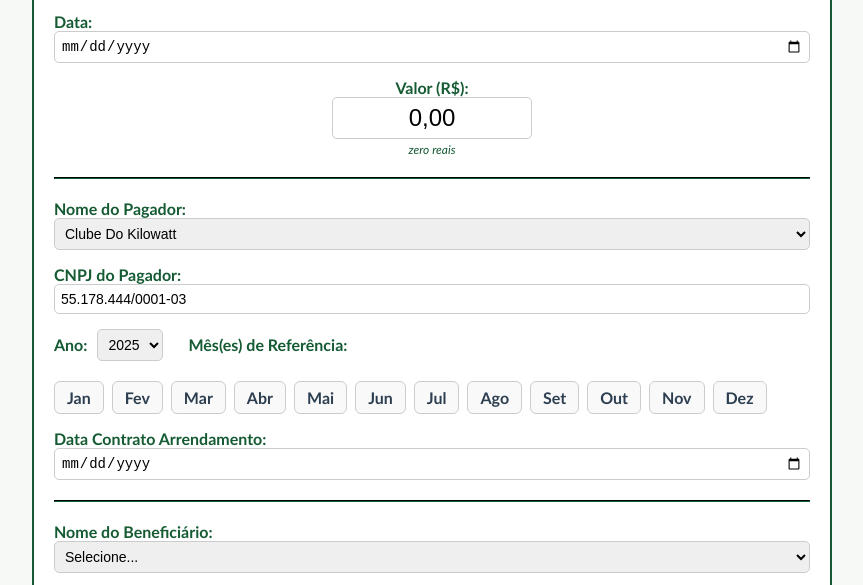
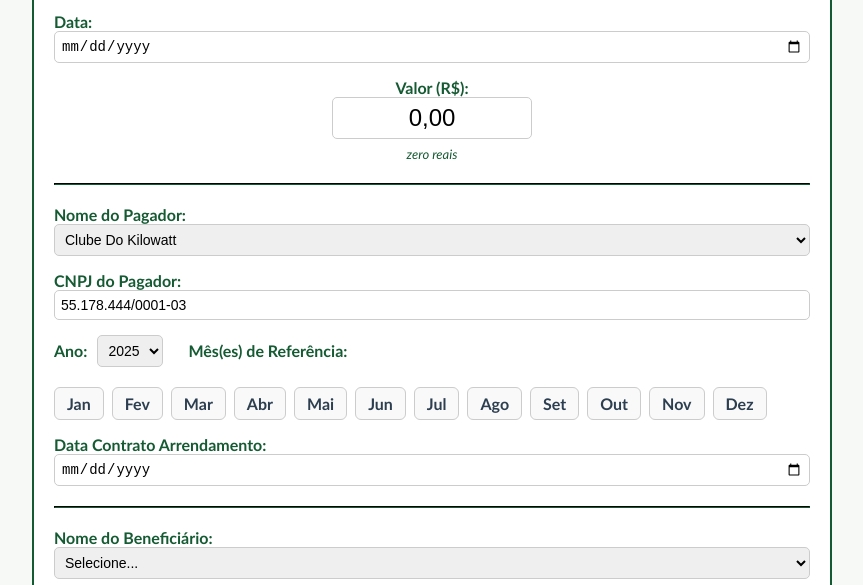
Before and after one commit to enermerco/recibo, a plain HTML site: page index.html in a window 1280 px wide. Shown: the part 189-774 px from the top of the page, without its empty margins (208-1071 px from the left). Drawn offline with Linux system fonts and the light colour scheme.

Commit message:
Update index.html

```diff
--- a/index.html
+++ b/index.html
@@ -143,11 +143,17 @@
       border-color: #117a3a;
     }
     #valor_extenso {
-      margin-top: 3px;
-      font-size: 12px;
-      font-style: italic;
-      color: #145A32;
-    }
+  margin-top: 6px;
+  font-size: 13px;
+  font-style: italic;
+  color: #145A32;
+  line-height: 1.4;
+  white-space: normal;
+  word-wrap: break-word;
+  overflow-wrap: anywhere;
+  max-width: 100%;
+}
+
    @media print {
   .botao-pdf {
     display: none;
```
